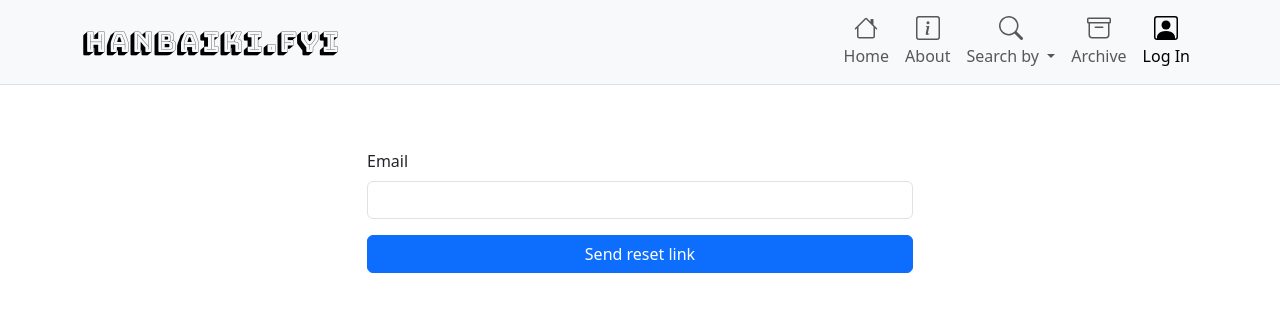
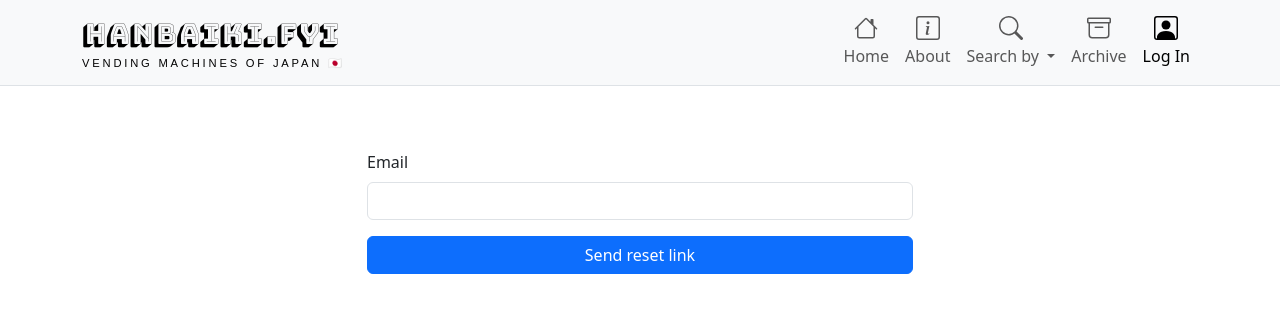
Before and after one commit to hcrudolph/hanbaiki.fyi, a Django app: page /accounts/password-reset/ in a window 1280 px wide. Shown: the top 313 px of the page. Run offline with Django 5.2, Linux system fonts and the light colour scheme; some libraries are stand-ins or nearby versions.

Commit message:
adds favicon, subtitle in header

```diff
--- a/photoroll/templates/photoroll/head.html
+++ b/photoroll/templates/photoroll/head.html
@@ -4,6 +4,7 @@
 <meta name="author" content="Hans Christian Rudolph"/>
 <meta name="description" content=""/>
 <title>HANBAIKI.FYI - Vending Machines of Japan</title>
+<link rel="icon" type="image/x-icon" href="{% static 'favicon.png' %}">
 <link rel="stylesheet" type="text/css" href="{% static 'css/bootstrap.min.css' %}"/>
 <link rel="stylesheet" type="text/css" href="{% static 'css/custom.css' %}"/>
 <link rel="stylesheet" type="text/css" href="https://api.mapbox.com/mapbox-gl-js/v3.0.1/mapbox-gl.css"/>
--- a/photoroll/templates/photoroll/js.html
+++ b/photoroll/templates/photoroll/js.html
@@ -5,7 +5,7 @@
 function blinking_chars(text) {
     for (var i = 0; i < text.length; i++) {
         setTimeout(function(elem) {
-            elem.style.color = '#00cd00';
+            elem.style.color = '#00b400';
         }, 250 * i, text[i]);
     };
     setTimeout(function() {
@@ -18,7 +18,7 @@ function blinking_chars(text) {
 };
 
 function blinking_animation(func, interval){
-    let title_chars = document.getElementById("headerTitle").children;
+    let title_chars = document.querySelectorAll("#headerTitle > span");
     blinking_chars(title_chars);
     setInterval(blinking_chars, 5000, title_chars);
 };
--- a/photoroll/templates/photoroll/navbar.html
+++ b/photoroll/templates/photoroll/navbar.html
@@ -4,6 +4,7 @@
     <div class="container">
         <a id="headerTitle" class="navbar-brand title-brand" href="/">
             <span>H</span><span>A</span><span>N</span><span>B</span><span>A</span><span>I</span><span>K</span><span>I</span><span>.</span><span>F</span><span>Y</span><span>I</span>
+            <small>Vending Machines of Japan 🇯🇵</small>
         </a>
         <button class="navbar-toggler" type="button" data-bs-toggle="collapse" data-bs-target="#navbarNav" aria-controls="navbarNav" aria-expanded="false" aria-label="Toggle navigation">
             <span class="navbar-toggler-icon"></span>
--- a/static/css/custom.css
+++ b/static/css/custom.css
@@ -25,6 +25,14 @@ body {
     font-size: 1.75em;
 }
 
+a.title-brand > small {
+    display: block;
+    font-family: sans-serif;
+    font-size: .4em;
+    text-transform: uppercase;
+    letter-spacing: .175rem;
+}
+
 ul.geo-info {
     margin: 0;
     padding: 0;
```
Also changed, not shown: static/favicon.png (added).
